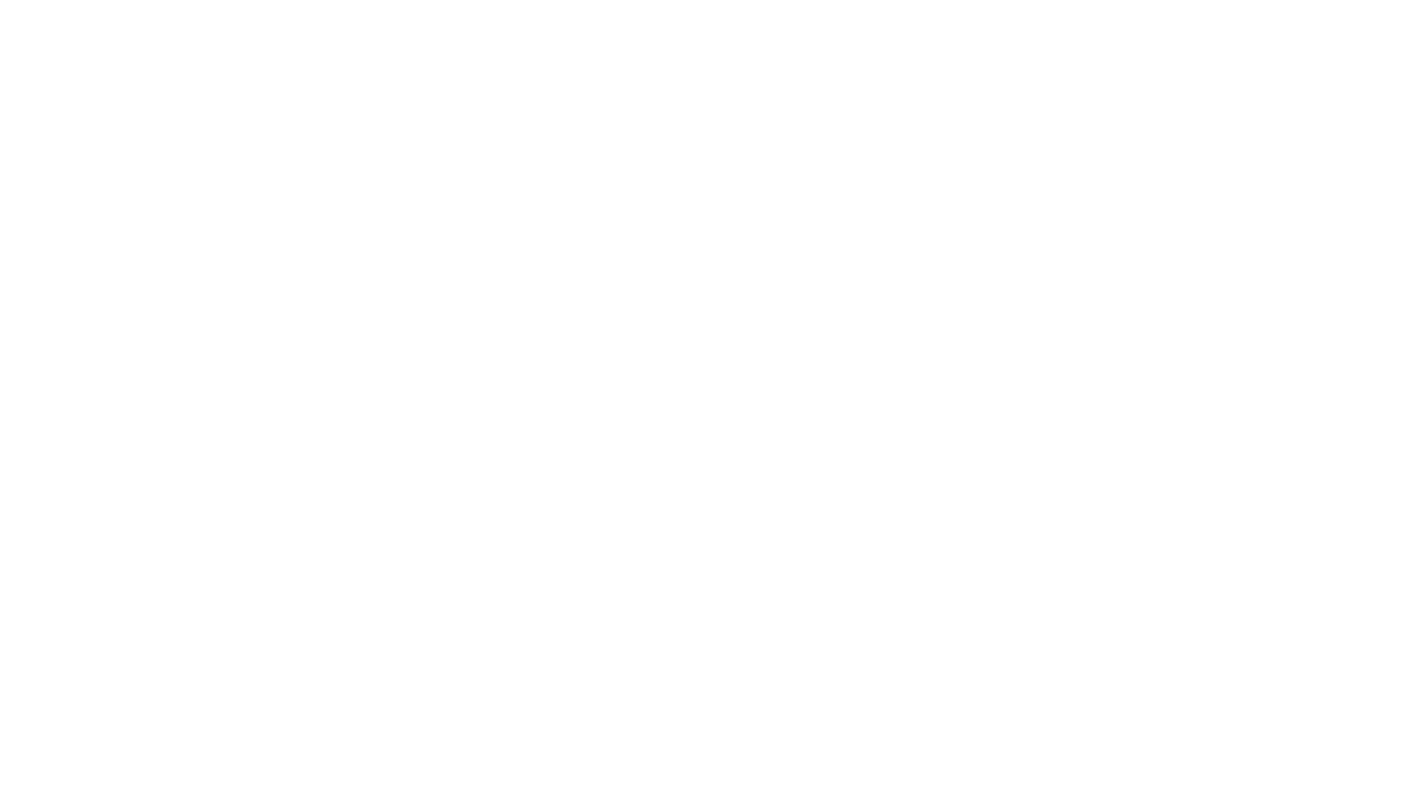
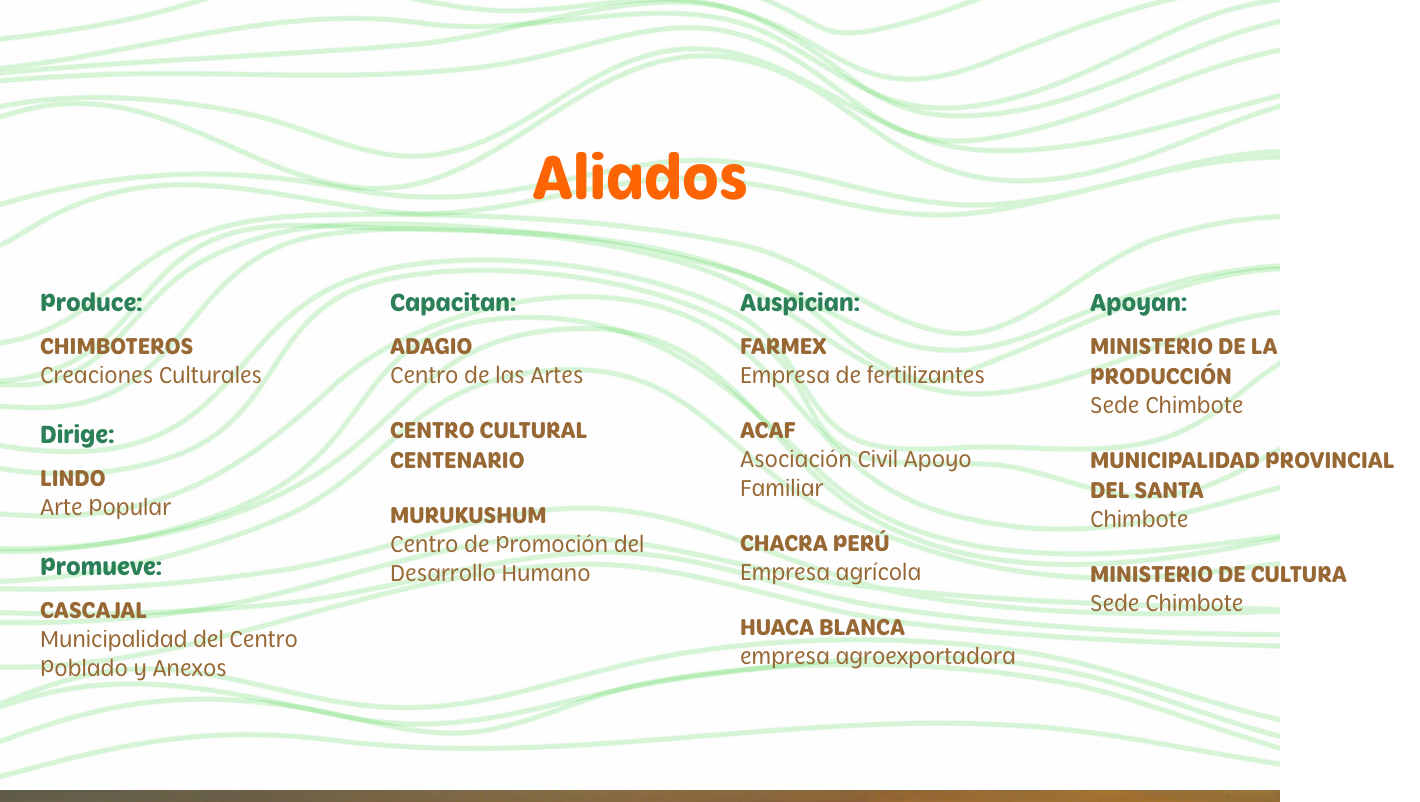
Before and after one commit to joangavelan/cascajal, a React (Create React App) app: page / in a window 1280 px wide. Shown: the part 10618-11420 px from the top of the page, 1420 px wide, since content can reach past the window. Before the commit the page ends 9985 px from the top, so only its background shows below. Built offline with nearby package versions, Linux system fonts and the light colour scheme.

Commit message:
aliados section done

```diff
--- a/src/App.js
+++ b/src/App.js
@@ -7,6 +7,10 @@
 import Croquis from "./sections/Croquis";
 import puenteBgURL from "./assets/images/desktop/puente.jpg"
 import Equipo from "./sections/Equipo";
+import vestigiosBgURL from "./assets/images/desktop/vestigios.jpg"
+import Aliados from "./sections/Aliados";
+import atardecerBgURL from "./assets/images/desktop/atardecer.jpg"
+
 
 function App() {
   return (
@@ -20,6 +24,9 @@
       <Croquis />
       <section style={{backgroundImage: `url(${puenteBgURL})`, height: '100vh'}}></section>
       <Equipo />
+      <section style={{backgroundImage: `url(${vestigiosBgURL})`, height: '100vh'}}></section>
+      <Aliados />
+      <section style={{backgroundImage: `url(${atardecerBgURL})`, height: '100vh'}}></section>
     </div>
   );
 }
--- a/src/assets/sass/_global.scss
+++ b/src/assets/sass/_global.scss
@@ -9,6 +9,7 @@
 html {
   box-sizing: border-box;
   font-size: 62.5%;
+  scroll-behavior: smooth;
 }
 
 body {
--- a/src/assets/sass/_variables.scss
+++ b/src/assets/sass/_variables.scss
@@ -1,12 +1,19 @@
 // colors
 $color-white: #fff;
+
 $color-black: #000;
+
 $color-green-100: #006534;
 $color-green-200: #32CD37;
+$color-green-300: #2B8058;
+
 $color-brown-100: #976734;
 $color-brown-200: #955723;
+
 $color-pink-100: #FD0165;
+
 $color-orange-100: #FD6504;
+
 $color-purple-100: #9502C9;
 
 //fonts
--- /dev/null
+++ b/src/data/AlliesGroups.js
@@ -0,0 +1,103 @@
+export const alliesGroups = [
+  {
+    id: 1,
+    role: 'Produce',
+    institutions: [
+      {
+        id: 1,
+        name: 'chimboteros',
+        description: 'Creaciones Culturales'
+      }
+    ]
+  },
+  {
+    id: 2,
+    role: 'Dirige',
+    institutions: [
+      {
+        id: 1,
+        name: 'lindo',
+        description: 'Arte Popular'
+      }
+    ]
+  },
+  {
+    id: 3,
+    role: 'Promueve',
+    institutions: [
+      {
+        id: 1,
+        name: 'cascajal',
+        description: 'Municipalidad del Centro Poblado y Anexos'
+      }
+    ]
+  },
+  {
+    id: 4,
+    role: 'Capacitan',
+    institutions: [
+      {
+        id: 1,
+        name: 'adagio',
+        description: 'Centro de las Artes'
+      },
+      {
+        id: 2,
+        name: 'centro cultural centenario',
+        description: ''
+      },
+      {
+        id: 3,
+        name: 'murukushum',
+        description: 'Centro de Promoción del Desarrollo Humano'
+      }
+    ]
+  },
+  {
+    id: 5,
+    role: 'Auspician',
+    institutions: [
+      {
+        id: 1,
+        name: 'farmex',
+        description: 'Empresa de fertilizantes'
+      },
+      {
+        id: 2,
+        name: 'acaf',
+        description: 'Asociación Civil Apoyo Familiar'
+      },
+      {
+        id: 3,
+        name: 'chacra perú',
+        description: 'Empresa agrícola'
+      },
+      {
+        id: 4,
+        name: 'huaca blanca',
+        description: 'empresa agroexportadora'
+      }
+    ]
+  },
+  {
+    id: 6,
+    role: 'Apoyan',
+    institutions: [
+      {
+        id: 1,
+        name: 'ministerio de la producción',
+        description: 'Sede Chimbote'
+      },
+      {
+        id: 2,
+        name: 'municipalidad provincial del santa',
+        description: 'Chimbote'
+      },
+      {
+        id: 3,
+        name: 'ministerio de cultura',
+        description: 'Sede Chimbote'
+      },
+    ]
+  }
+]
--- /dev/null
+++ b/src/sections/Aliados.js
@@ -0,0 +1,30 @@
+import React from 'react'
+import './Aliados.scss'
+import { alliesGroups } from '../data/AlliesGroups'
+
+const Aliados = () => {
+  return (
+    <section id="aliados" className="Aliados">
+      <div className="Aliados__content">
+        <h2 className="Aliados__title section-title">Aliados</h2>
+        <div className="Aliados__container">
+          {alliesGroups.map(allyGroup => (
+            <div key={allyGroup.id} className="allyGroup">
+              <h3 className="allyGroup__role">{allyGroup.role}:</h3>
+              <div className="allyGroup__institutions">
+                {allyGroup.institutions.map(institution => (
+                  <div key={institution.id} className="allyGroup__institution">
+                    <h4 className="allyGroup__institution-name">{institution.name}</h4>
+                    <p className="allyGroup__institution-description">{institution.description}</p>
+                  </div>
+                ))}
+              </div>
+            </div>
+          ))}
+        </div>
+      </div>
+    </section>
+  )
+}
+
+export default Aliados
--- /dev/null
+++ b/src/sections/Aliados.scss
@@ -0,0 +1,49 @@
+@import '../assets/sass/variables';
+
+.Aliados {
+  background-image: url('../assets/images/desktop/textura.jpg');
+  height: 100vh;
+
+  &__content {
+    max-width: 132rem;
+    margin: 0 auto;
+  }
+
+  &__title {
+    color: $color-orange-100;
+    margin-bottom: 7rem;
+  }
+
+  &__container {
+    display: flex;
+    flex-direction: column;
+    flex-wrap: wrap;
+    max-height: 50rem;
+  }
+}
+
+.allyGroup {
+  width: 35rem;
+  margin-bottom: 3rem;
+  padding: 0 2rem;
+
+  &__role {
+    color: $color-green-300 ;
+    font-size: 2.6rem;
+    margin-bottom: 1.2rem;
+  }
+
+  &__institution {
+    color: $color-brown-100;
+    font-size: 2.4rem;
+
+    &-name {
+      text-transform: uppercase;
+      line-height: 1.25;
+    }
+
+    &:not(:last-child) {
+      margin-bottom: 2.5rem;
+    }
+  }
+}
--- a/src/sections/Equipo.scss
+++ b/src/sections/Equipo.scss
@@ -1,7 +1,8 @@
 @import '../assets/sass/variables';
 
 .Equipo {
-  background-image: url(../assets/images/desktop/textura.jpg);
+  background-image: url('../assets/images/desktop/textura.jpg');
+  height: 100vh;
 
   &__content {
     max-width: 132rem;
--- a/src/sections/Introduction.js
+++ b/src/sections/Introduction.js
@@ -9,7 +9,7 @@
 
 const Introduction = () => {
   return (
-    <section id="introduction" className="Introduction" style={styles}>
+    <section id="presentacion" className="Introduction" style={styles}>
       <div className="Introduction__heading">
         <h2>Cascajal disfruta!</h2>
         <p><strong>Cascajal</strong>, una tierra rica en historia, cultura y producción. surge en el extenso valle del río Lacramarca en el distrito de Chimbote y presenta el primer “Festival Rural de Cascajal 2022”, Una festividad cultural para crear una nueva conciencia ciudadana sobre la base de sus riquezas naturales con valor agregado y producciones artísticas; integrando sus valores locales, haciendo partícipe a sus mismos artistas y productores, e involucrando a las autoridades y actores comunitarios en general. En definitiva, para incentivar la participación de la comunidad en la puesta en valor de sus potencialidades hacia su desarrollo sostenible.</p>
--- a/src/sections/Objectives.js
+++ b/src/sections/Objectives.js
@@ -3,7 +3,7 @@
 
 const Objectives = () => {
   return (
-    <section className="Objectives">
+    <section id="objetivos" className="Objectives">
       <div className="Objectives__content">
         <h2 className="Objectives__title section-title">Objetivos</h2>
         <div className="Objectives__textRow">
--- a/src/sections/Program.js
+++ b/src/sections/Program.js
@@ -4,7 +4,7 @@
 
 const Program = () => {
   return (
-    <section id="program" className="Program">
+    <section id="programa" className="Program">
       <div className="Program__content">
         <h2 className="Program__title section-title">Programa</h2>
         <div className="Program__grid">
```
Also changed, not shown: src/sections/Contacto.js (added, +17 -0 lines), src/sections/Contacto.scss (added, +8 -0 lines), src/assets/images/desktop/atardecer.jpg (renamed from src/assets/images/desktop/Cascajal - web (10).jpg), src/assets/images/desktop/vestigios.jpg (renamed from src/assets/images/desktop/Cascajal - web (09).jpg).
